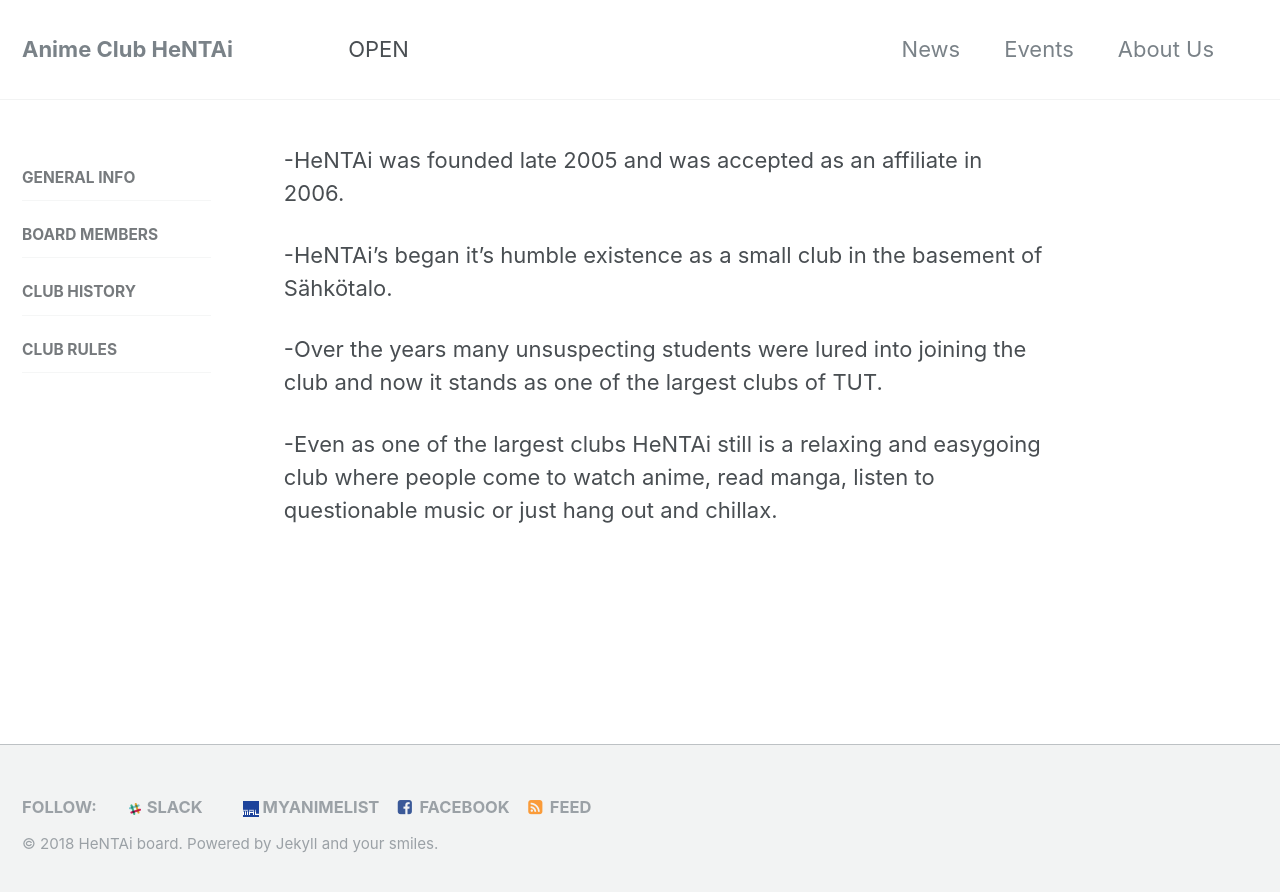
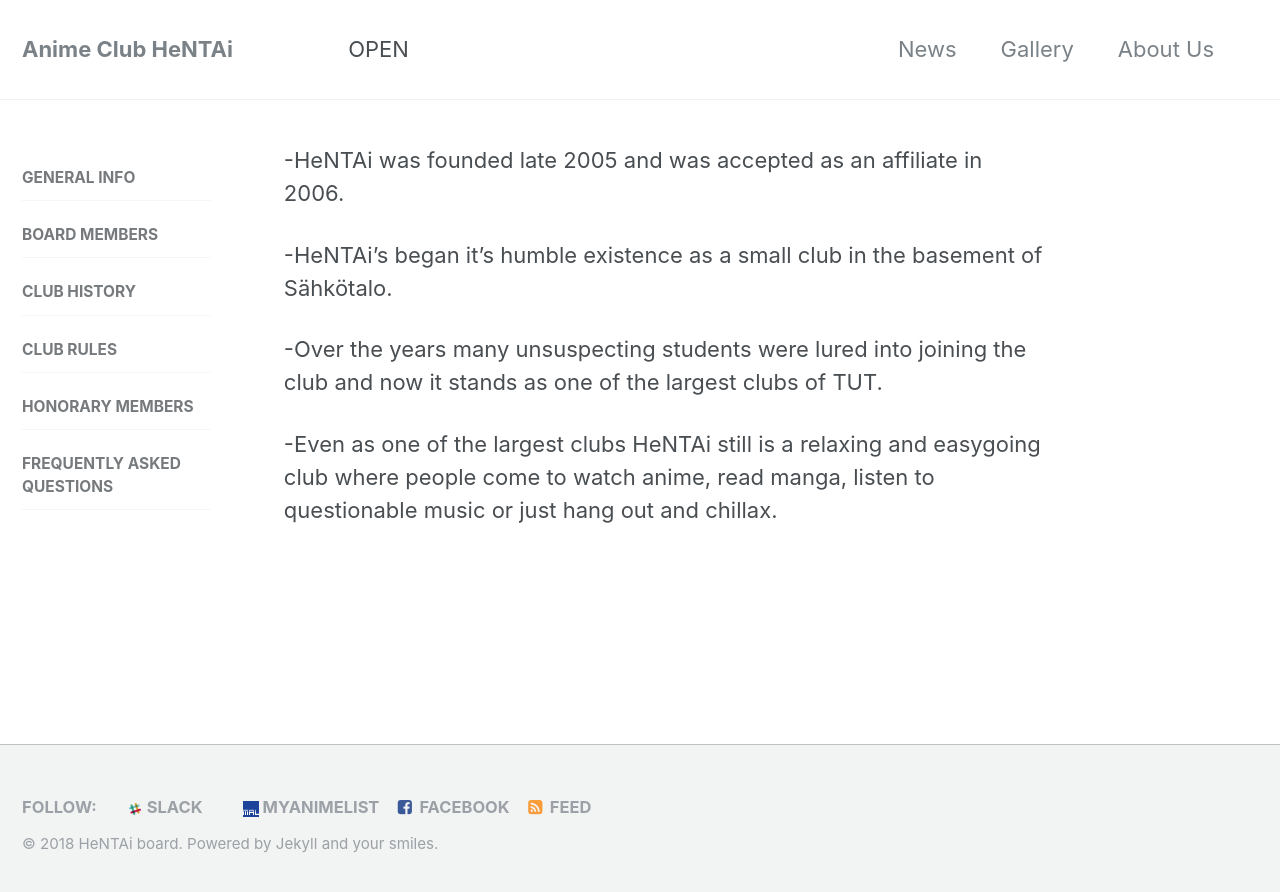
Before and after one commit to HNTA-Club/website, a Jekyll site: the page built from _pages/history.md, in a window 1280 px wide. Shown: the top 892 px of the page. Built offline with Jekyll 4.4.1, drawn with Linux system fonts in a browser that asks for light colours.

Commit message:
new navigations options

```diff
--- a/_data/navigation.yml
+++ b/_data/navigation.yml
@@ -2,8 +2,10 @@
 main:
   - title: "News"
     url: /news/index.html
-  - title: "Events"
-    url: /events/
+  # - title: "Events"
+  #   url: /events/
+  - title: "Gallery"
+    url: /gallery/
   - title: "About Us"
     url: /about/
   # - title: "About"
@@ -24,3 +26,7 @@ info:
     url: /history/
   - title: "Club Rules"
     url: /rules/
+  - title: "Honorary Members"
+    url: /Honor/
+  - title: "Frequently Asked Questions"
+    url: /faq/
```
